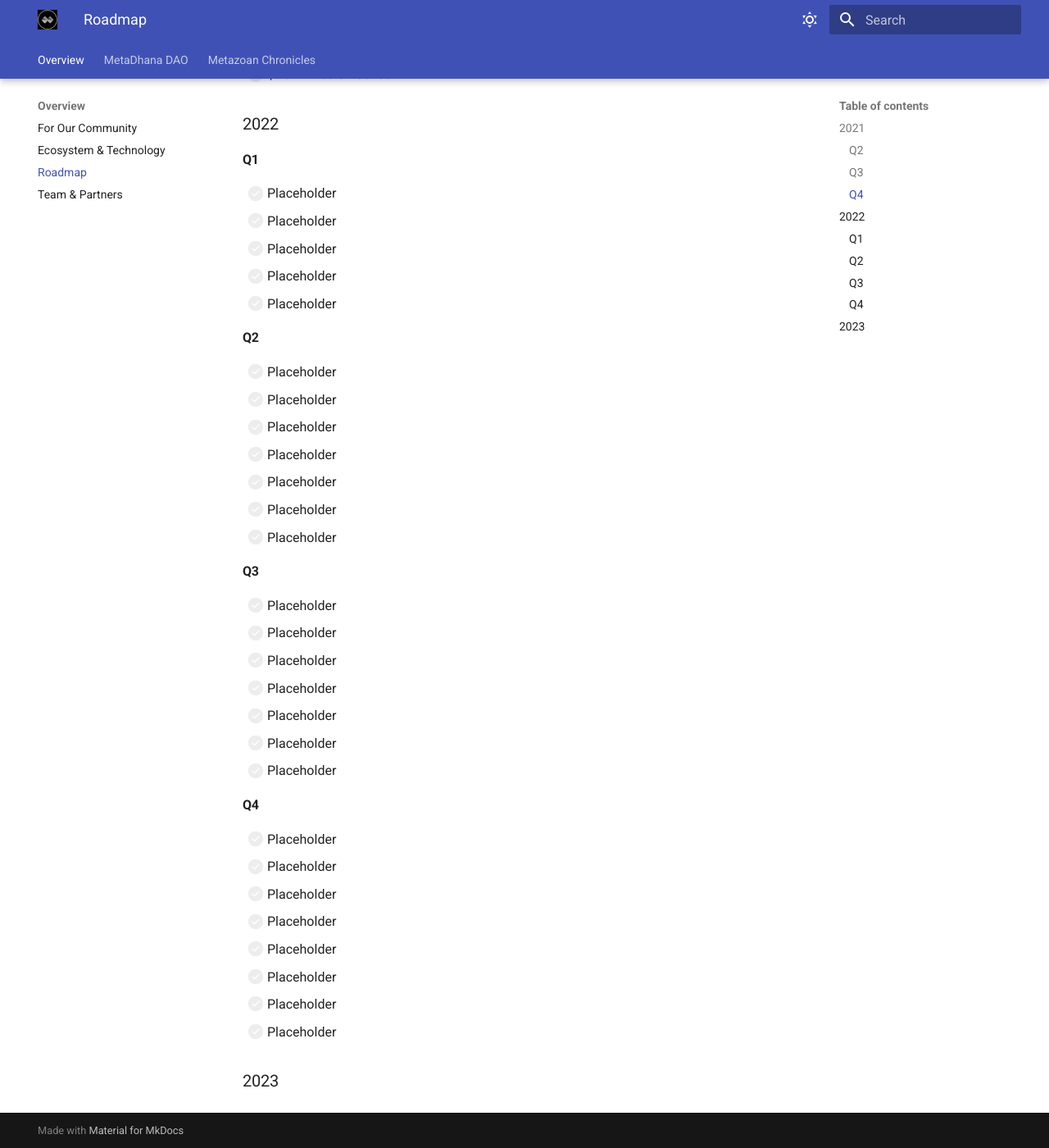
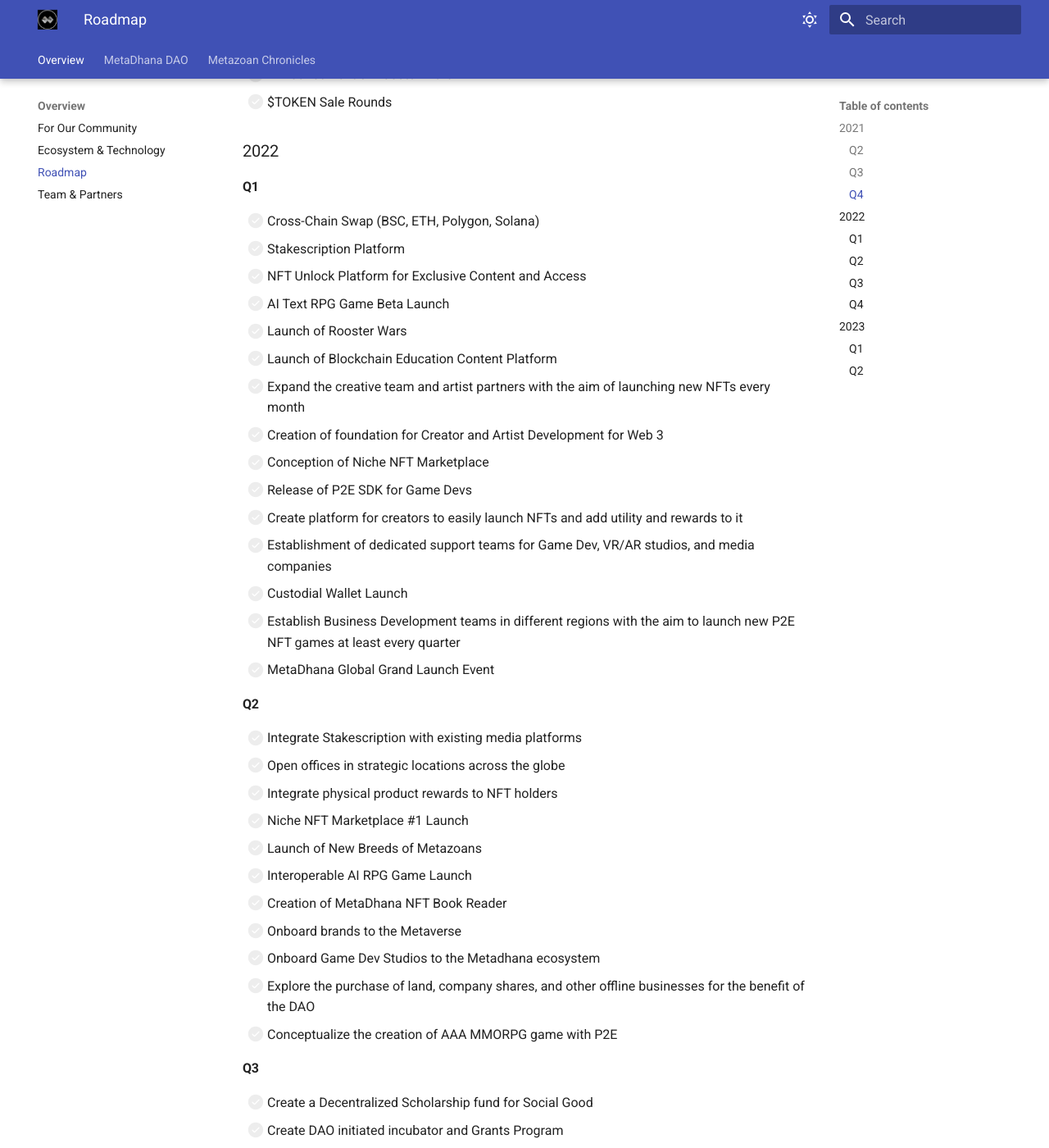
Before and after one commit to AshtreeBV/metazoan-whitepaper, an MkDocs documentation site: the page built from docs/overview/roadmap.md, in a window 1280 px wide and 1400 px high, scrolled down 840 px. Shown: the whole window at 82% size. Built offline with MkDocs 1.6.1 and Material for MkDocs 9.7.7, drawn with Linux system fonts in a browser that asks for light colours; some of the changed text lies outside the part shown.

Commit message:
Update roadmap.md

```diff
--- a/docs/overview/roadmap.md
+++ b/docs/overview/roadmap.md
@@ -25,47 +25,83 @@
 - [x] Social Media
 - [x] NFT Sales (Felisians)
 - [x] Community Building and NFT Beta Game Testing
+- [ ] Announcement of Rooster Wars
 - [ ] $TOKEN Sale Rounds
 
 ### 2022
 
 #### Q1
 
-- [ ] Placeholder
-- [ ] Placeholder
-- [ ] Placeholder
-- [ ] Placeholder
-- [ ] Placeholder
+- [ ] Cross-Chain Swap (BSC, ETH, Polygon, Solana)
+- [ ] Stakescription Platform
+- [ ] NFT Unlock Platform for Exclusive Content and Access
+- [ ] AI Text RPG Game Beta Launch
+- [ ] Launch of Rooster Wars
+- [ ] Launch of Blockchain Education Content Platform
+- [ ] Expand the creative team and artist partners with the aim of launching new NFTs every month
+- [ ] Creation of foundation for Creator and Artist Development for Web 3
+- [ ] Conception of Niche NFT Marketplace
+- [ ] Release of P2E SDK for Game Devs
+- [ ] Create platform for creators to easily launch NFTs and add utility and rewards to it
+- [ ] Establishment of dedicated support teams for Game Dev, VR/AR studios, and media companies
+- [ ] Custodial Wallet Launch
+- [ ] Establish Business Development teams in different regions with the aim to launch new P2E NFT games at least every quarter
+- [ ] MetaDhana Global Grand Launch Event
+
 
 #### Q2
 
-- [ ] Placeholder
-- [ ] Placeholder
-- [ ] Placeholder
-- [ ] Placeholder
-- [ ] Placeholder
-- [ ] Placeholder
-- [ ] Placeholder
+- [ ] Integrate Stakescription with existing media platforms
+- [ ] Open offices in strategic locations across the globe
+- [ ] Integrate physical product rewards to NFT holders
+- [ ] Niche NFT Marketplace #1 Launch
+- [ ] Launch of New Breeds of Metazoans
+- [ ] Interoperable AI RPG Game Launch
+- [ ] Creation of MetaDhana NFT Book Reader
+- [ ] Onboard brands to the Metaverse
+- [ ] Onboard Game Dev Studios to the Metadhana ecosystem
+- [ ] Explore the purchase of land, company shares, and other offline businesses for the benefit of the DAO
+- [ ] Conceptualize the creation of AAA MMORPG game with P2E
+
+
 
 #### Q3
 
-- [ ] Placeholder
-- [ ] Placeholder
-- [ ] Placeholder
-- [ ] Placeholder
-- [ ] Placeholder
-- [ ] Placeholder
-- [ ] Placeholder
+- [ ] Create a Decentralized Scholarship fund for Social Good
+- [ ] Create DAO initiated incubator and Grants Program
+- [ ] Pilot test of an integration of DAO privileges to offline businesses
+- [ ] Initiate talks with the Philippine government to explore blockchain opportunities and regulatory framework
+- [ ] Form Strategic Partnerships with different media and VR/AR studios
+- [ ] Creation of NFT Manga/Comic Reader
+- [ ] Launch of New Utility AI Product
+- [ ] Concept and Art Design of Social Metaverse
+- [ ] Review Readiness of the Ecosystem to migrate to Metadhana's own L2 Solution
+- [ ] Metazoan Battle Royale Game Beta Launch
+- [ ] Sneak peek of Metazoan Anime Trailer
 
 #### Q4
 
-- [ ] Placeholder
-- [ ] Placeholder
-- [ ] Placeholder
-- [ ] Placeholder
-- [ ] Placeholder
-- [ ] Placeholder
-- [ ] Placeholder
-- [ ] Placeholder
+- [ ] Worldwide DAO Party Event Across different continents
+- [ ] Creation of Video Platform for Watch-to-Earn capabilities
+- [ ] Metazoan Social Metaverse Beta Launch
+- [ ] Launch on NFT Sale produced Anime/movie/tv show
+- [ ] Pilot Episode of Metazoan Anime
+- [ ] Launch of MetaDhana Pocket Universe Platform for social profiles integrated with AI
+- [ ] Test the technological readiness for AI beings to exist independently in the metaverse
+
 
 ### 2023
+
+#### Q1
+- [ ] Purchase of a large parcel of land in the Philippines with benefits to DAO members
+- [ ] Explore Purchase of other physical revenue generating  properties and businesses in the real world for the DAO
+- [ ] Initial establishment of Anime/Multimedia Outsourcing township in the Philippines to create an industry
+- [ ] Engage with local governments to blockchainify their city operations through DAOs
+- [ ] Potential Preview of an independent AI metaverse
+
+#### Q2
+
+- [ ] Form  partnerships with big studios for funding and production of new media content
+- [ ] Engage with local governments to blockchainify their city operations through DAOs
+- [ ] Preview of MMORPG game created by MetaDhana studio
+- [ ] Fund or Acquire relevant mmedia and production companies that can contribute to the ecosystem
```
